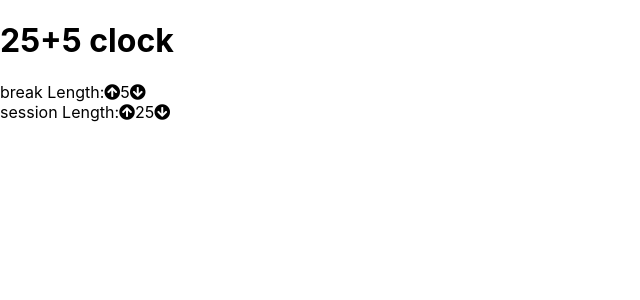
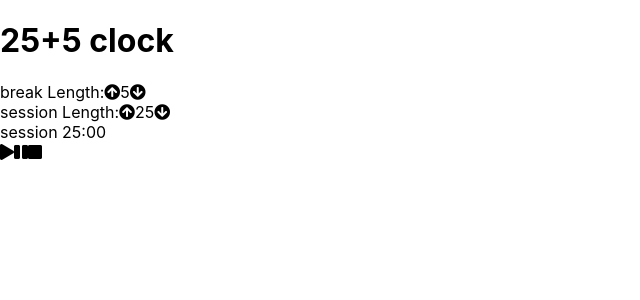
Before and after one commit to ramabadash/React-25-5, a React (Create React App) app in the folder session-break-clock/: page / in a window 1280 px wide. Shown: the top 300 px of the page, without its empty margins (0-640 px from the left). Built offline with nearby package versions, Linux system fonts and the light colour scheme.

Commit message:
# Add "Timer" component with buttons, time left and current stage header

```diff
--- a/session-break-clock/src/components/App.js
+++ b/session-break-clock/src/components/App.js
@@ -1,17 +1,19 @@
 import React, { useState } from 'react';
 import TimeController from './TimeController';
+import Timer from './Timer';
 
 export default function App() {
   /***** STATES *****/
-
   const [breakLength, setBreakLength] = useState(5);
   const [sessionLength, setSessionLength] = useState(25);
+  const [currentStage, setCurrentStage] = useState('session');
 
   return (
     <div>
       <h1>25+5 clock</h1>
       <TimeController name={'break'} setTime={setBreakLength} currentTime={breakLength} /> {/* Break */}
       <TimeController name={'session'} setTime={setSessionLength} currentTime={sessionLength} /> {/* Session */}
+      <Timer currentStage={currentStage} sessionLength={sessionLength} breakLength={breakLength} />
     </div>
   );
 }
--- /dev/null
+++ b/session-break-clock/src/components/Timer.js
@@ -0,0 +1,35 @@
+import React from 'react';
+
+export default function Timer({ currentStage, sessionLength, breakLength }) {
+  /***** FUNCTIONS *****/
+  //Convert time to mm : ss format
+  const clockify = (time) => {
+    let minutes = Math.floor(time / 60);
+    let seconds = time - minutes * 60;
+    seconds = seconds < 10 ? '0' + seconds : seconds;
+    minutes = minutes < 10 ? '0' + minutes : minutes;
+    return minutes + ':' + seconds;
+  };
+
+  return (
+    <div>
+      <div>
+        <label id='timer-label'>{currentStage}</label>
+        <label id='time-left'>
+          {' '}
+          {/* TODO - Pass test*/}
+          {currentStage === 'session' ? clockify(sessionLength * 60) : clockify(breakLength * 60)}
+        </label>
+      </div>
+      <div className='btn-container'>
+        <span id='start_stop'>
+          <i className='fas fa-play'></i>
+          <i className='fas fa-pause'></i>
+        </span>
+        <span id='reset'>
+          <i className='fas fa-square'></i>
+        </span>
+      </div>
+    </div>
+  );
+}
```
